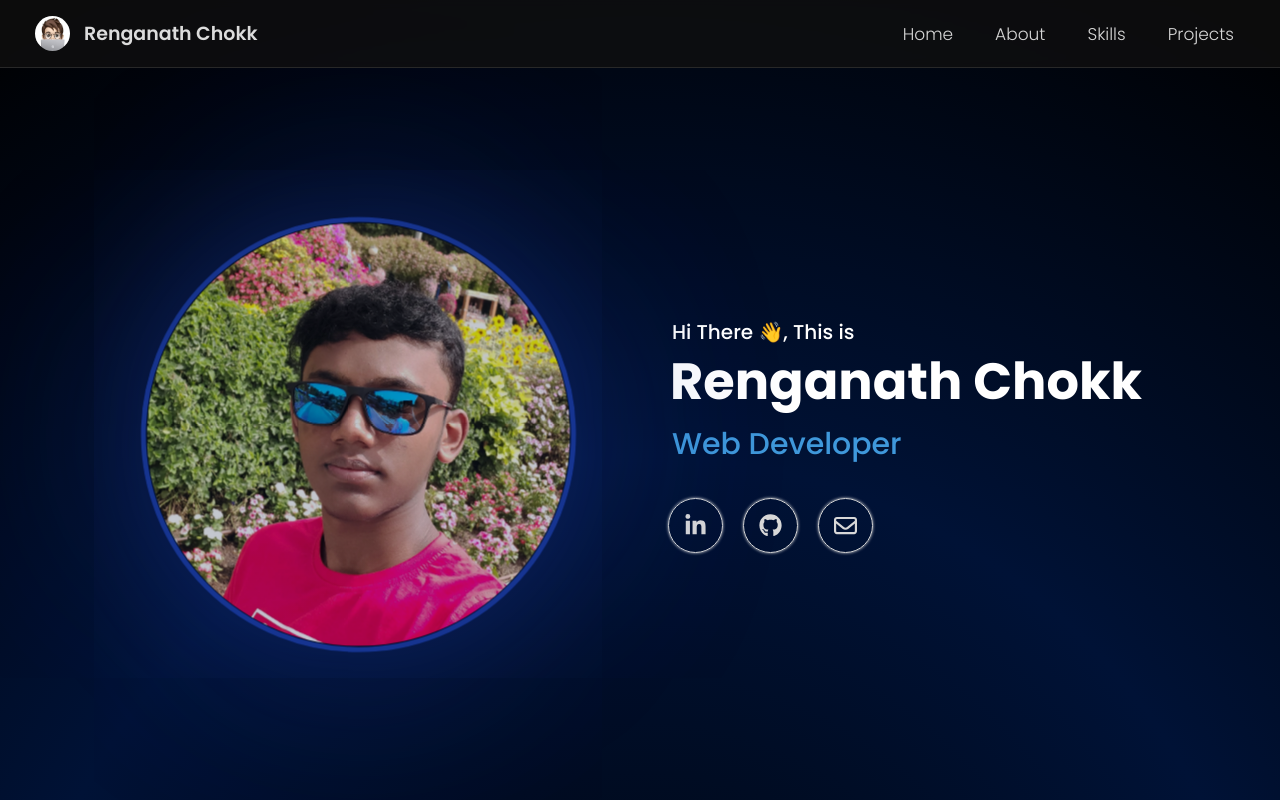
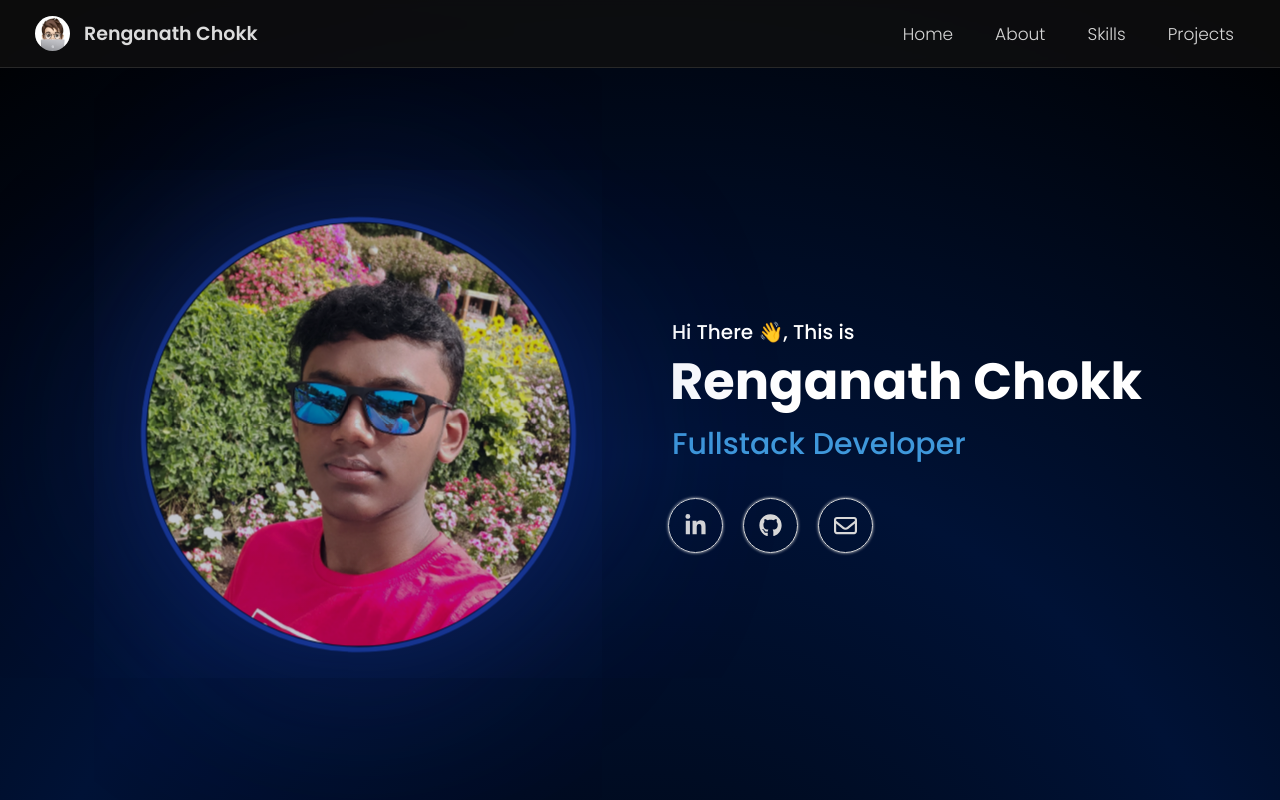
Before and after one commit to renganathc/my-portfolio, a React (Vite) app: page / in a window 1280 px wide. Shown: the top 800 px of the page. Built offline with nearby package versions, Linux system fonts and the light colour scheme; no server answers.

Commit message:
Career Jump ;)

```diff
--- a/src/home.jsx
+++ b/src/home.jsx
@@ -16,7 +16,7 @@ function Home() {
             <div className="name-holder">
                 <p className="hello">Hi There 👋, This is</p>
                 <p className="name">Renganath Chokk</p>
-                <p className="scroll-text">Web Developer</p>
+                <p className="scroll-text">{"Fullstack Developer"}</p>
 
                 <div className="button-grp">
                     <a href="https://www.linkedin.com/in/renganathc/"> <FontAwesomeIcon icon={faLinkedinIn} id="profiles" /> </a>
```
